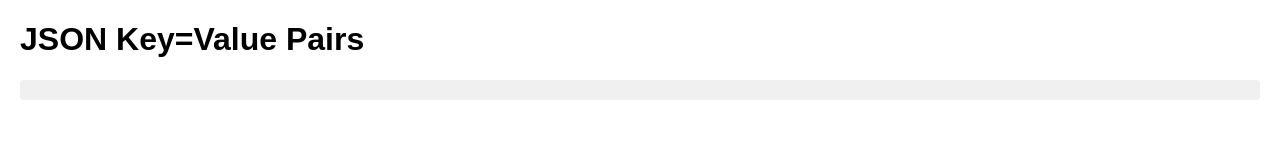
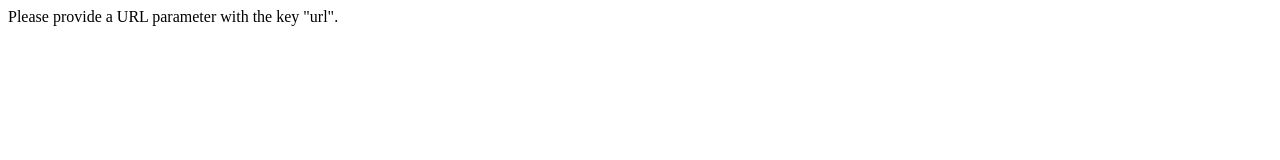
Before and after one commit to ff6f8d68/IPNMT-2, a plain HTML site: page J2S.html in a window 1280 px wide. Drawn offline with Linux system fonts and the light colour scheme.

Commit message:
Update J2S.html

```diff
--- a/J2S.html
+++ b/J2S.html
@@ -3,25 +3,9 @@
 <head>
     <meta charset="UTF-8">
     <meta name="viewport" content="width=device-width, initial-scale=1.0">
-    <title>Fetch JSON and Display as Key=Value</title>
-    <style>
-        body {
-            font-family: Arial, sans-serif;
-            margin: 20px;
-        }
-        pre {
-            background-color: #f0f0f0;
-            padding: 10px;
-            border-radius: 4px;
-            white-space: pre-wrap;
-            word-wrap: break-word;
-        }
-    </style>
+    <title>Fetch JSON and Return Key=Value</title>
 </head>
 <body>
-    <h1>JSON Key=Value Pairs</h1>
-    <pre id="json-string"></pre>
-
     <script>
         // Function to get URL parameter
         function getUrlParameter(name) {
@@ -30,8 +14,8 @@
             return urlParams.get(name);
         }
 
-        // Fetch JSON from the provided URL and display as key=value string
-        async function fetchAndDisplayJson() {
+        // Function to fetch JSON and return it as plain text in key=value format
+        async function fetchAndReturnJson() {
             const url = getUrlParameter('url');
             if (url) {
                 try {
@@ -40,23 +24,22 @@
                         throw new Error(`HTTP error! status: ${response.status}`);
                     }
                     const data = await response.json();
-                    const stringOutput = Object.entries(data)
-                                              .map(([key, value]) => `${key} = ${value}`)
-                                              .join('\n');
+                    const formattedData = Object.entries(data)
+                                                .map(([key, value]) => `${key} = ${value}`)
+                                                .join('\n');
 
-                    // Display the key=value pairs as a string in the pre element
-                    document.getElementById('json-string').textContent = stringOutput;
+                    // Output the formatted data
+                    document.body.textContent = formattedData;
                 } catch (error) {
-                    console.error('Error fetching JSON:', error);
-                    alert('Error fetching JSON data. Please check the URL.');
+                    document.body.textContent = `Error fetching JSON data: ${error.message}`;
                 }
             } else {
-                alert('Please provide a URL parameter with the key "url".');
+                document.body.textContent = 'Please provide a URL parameter with the key "url".';
             }
         }
 
-        // Call the function on page load
-        fetchAndDisplayJson();
+        // Run the function on page load
+        fetchAndReturnJson();
     </script>
 </body>
 </html>
```
